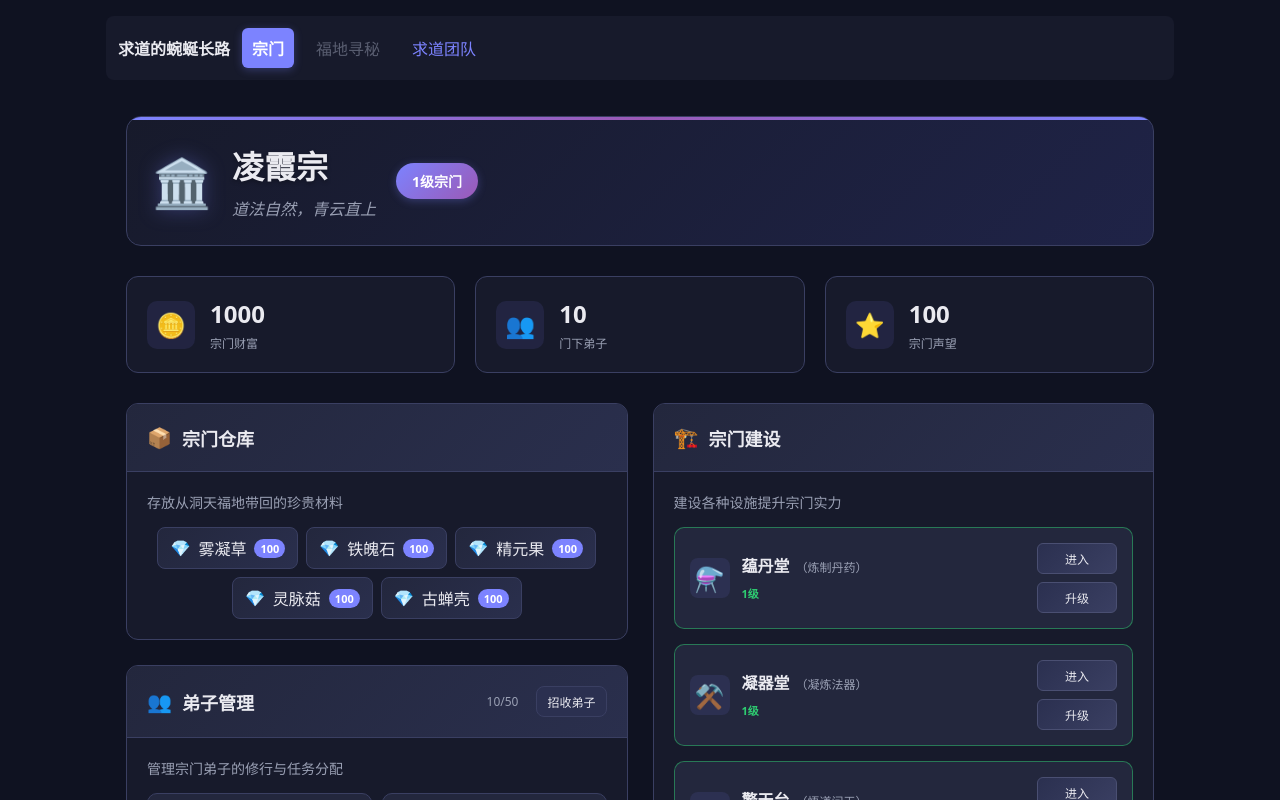
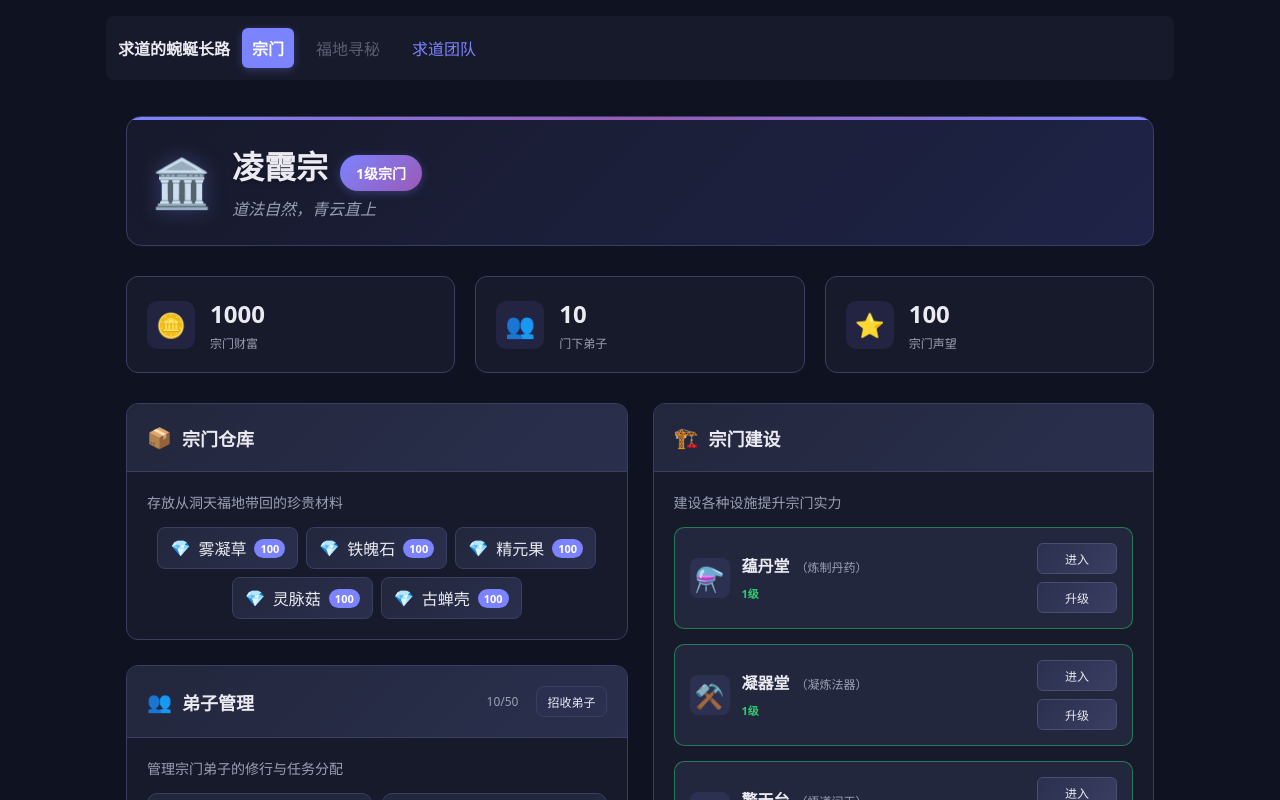
Before and after one commit to LostAbaddon/Apothecary, a Vue app in the folder frontend/: page /pavilion#/sect in a window 1280 px wide. Shown: the top 800 px of the page. Built offline with nearby package versions, Linux system fonts and the light colour scheme.

Commit message:
style(sect): 调整宗门标题行结构，将等级徽章与宗门名称同排对齐，解决对齐不美观问题（by Codex）

```diff
--- a/frontend/src/views/SectView.vue
+++ b/frontend/src/views/SectView.vue
@@ -5,11 +5,11 @@
       <div class="sect-title-container">
         <div class="sect-emblem">🏛️</div>
         <div class="sect-title-text">
-          <h1>{{ sectName }}</h1>
+          <div class="sect-title-row">
+            <h1 class="sect-title-name">{{ sectName }}</h1>
+            <span class="level-badge">{{ sectLevel }}级宗门</span>
+          </div>
           <p class="sect-motto">{{ sectMotto }}</p>
-        </div>
-        <div class="sect-level">
-          <span class="level-badge">{{ sectLevel }}级宗门</span>
         </div>
       </div>
     </div>
@@ -373,6 +373,9 @@ const openSectHistory = () => {
   overflow: hidden;
 }
 
+.sect-title-row{ display:flex; align-items: baseline; gap:12px; flex-wrap: wrap; }
+.sect-title-name{ margin:0; }
+
 .sect-title-container::before {
   content: '';
   position: absolute;
@@ -388,12 +391,7 @@ const openSectHistory = () => {
   filter: drop-shadow(0 0 10px rgba(124, 131, 255, 0.3));
 }
 
-.sect-title-text h1 {
-  margin: 0 0 8px 0;
-  font-size: 32px;
-  color: var(--text);
-  text-shadow: 0 2px 4px rgba(0, 0, 0, 0.3);
-}
+.sect-title-text h1 { margin: 0 0 8px 0; font-size: 32px; color: var(--text); text-shadow: 0 2px 4px rgba(0,0,0,.3); }
 
 .sect-motto {
   margin: 0;
```
